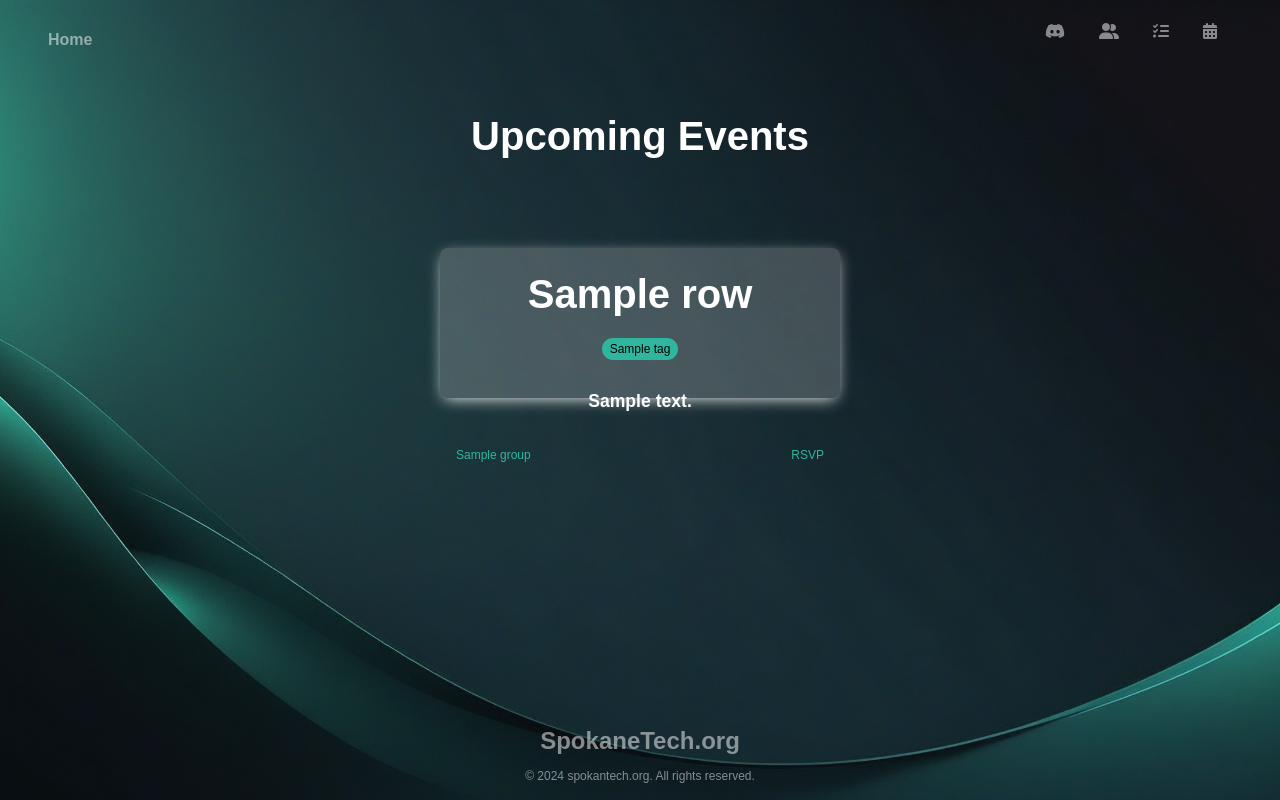
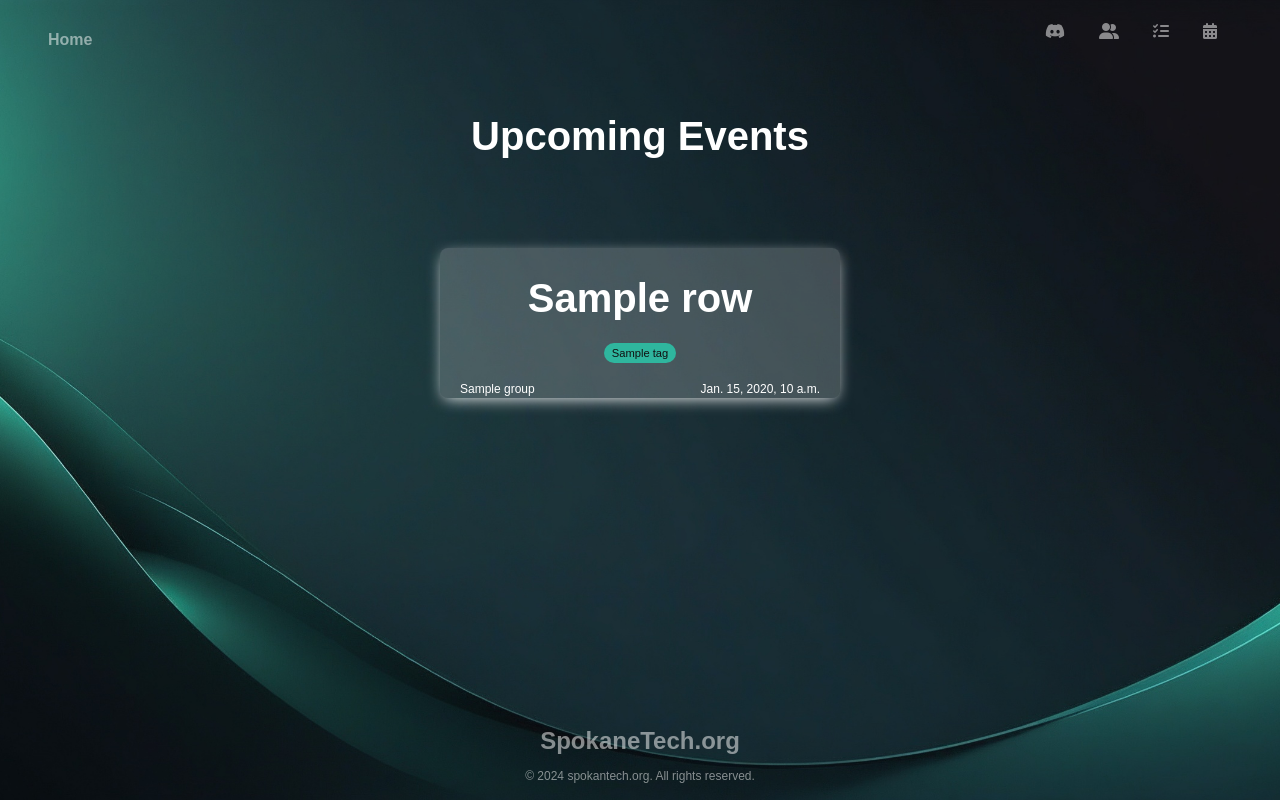
Before and after one commit to SpokaneTech/SpokaneTech_Py, a Django app: template src/web/templates/web/full/list/events.html in a window 1280 px wide. Run offline with Django 5.2, Linux system fonts and the light colour scheme; the template is opened without the code that fills it: most values are stand-ins (such as "Sample title", 1, 10 or a date in 2020); parts of the project's set-up code (start-up, migrations or seed data) failed here and were passed over; some libraries are stand-ins or nearby versions.

Commit message:
styling for list views

```diff
--- a/src/static/spokanetech/css/index-styles.css
+++ b/src/static/spokanetech/css/index-styles.css
@@ -1,7 +1,6 @@
 :root {
-    --gradient-color: linear-gradient(352deg, rgba(2, 0, 36, 1) 0%, rgba(0, 212, 255, 1) 0%, rgba(10, 99, 189) 13%, rgba(14, 55, 163, 1) 35%, rgba(20, 9, 121, 1) 68%);
     --light: #fff;
-    --dark: #000;
+    --dark: #111;
     --gunmetal: hsla(197, 36%, 15%, 1);
     --keppel: hsla(169, 59%, 45%, 1);
     --persian-green: hsla(171, 58%, 40%, 1);
@@ -305,10 +304,10 @@ footer .copyright {
   }
 
   .list-card {
-    background-color: rgba(255, 255, 255, 0.2);;
+    background-color: rgba(255, 255, 255, 0.2);
     border-radius: 0.5rem;
     box-shadow: 0rem 0.25rem 1rem -0.25rem var(--light, rgb(255, 255, 255));
-    padding: 1rem;
+    padding: 20px;
     width: 400px; /* Fixed width */
     height: 150px; /* Fixed height */
     text-align: center;
@@ -324,8 +323,8 @@ footer .copyright {
     font-size: 2.5rem;
 }
 .list-card .description {
+    font-weight: bold;
     font-size: 1.1rem;
-    font-weight: bold;
     margin-top: 1rem;
     margin-bottom: 1rem;
 }
@@ -335,7 +334,7 @@ footer .copyright {
 }
 
 .tag {
-    font-size: .75rem;
+    font-size: .7rem;
     margin-left: .5rem;
     margin-right: .5rem;
     padding: .25rem .5rem;
@@ -361,9 +360,10 @@ footer .copyright {
     justify-content: space-between; /* Two columns, left and right justified */
     align-items: center;
     width: 100%;
-    margin-top: 1rem;
+    margin-top: .25rem;
     font-size: .75rem;
-    color: var(--accent-color);
+    /* color: var(--accent-color); */
+    color: var(--light);
     text-decoration: none !important;
 }
 .footer-left {
@@ -387,6 +387,10 @@ footer .copyright {
 .list-card:hover .description {
     color: var(--accent, hsla(169, 59%, 45%, 1));
 }
+.list-card:hover .split-footer {
+    color: var(--accent, hsla(169, 59%, 45%, 1));
+}
+
 
 .detail h1 {
     font-size: 2.5rem;
--- a/src/web/templates/web/partials/list/events.htm
+++ b/src/web/templates/web/partials/list/events.htm
@@ -1,21 +1,18 @@
 <section class="about">
-<h1 class="fade-in-blur" style="--fade-duration: .5s;">Upcoming Events</h1>
+<h1 class="fade-in-blur" style="--fade-duration: 0.5s;">Upcoming Events</h1>
 
-<div class="list-card-container blur-group-container fade-in-blur" style="--fade-duration: 1s;">
+<div class="list-card-container blur-group-container fade-in-blur" style="--fade-duration: 0.75s;">
     {% for row in queryset %}
     <div class="list-card" hx-get="{% url 'web:get_techevent' row.pk %}" hx-target="#body_main" hx-push-url="true">
         <div class="title">{{ row.name }}</div>
         <div class="tag-container">
             {% for tag in row.tags.all %}
-            <span class="tag">{{ tag }}</span>
+            <small><span class="tag">{{ tag }}</span></small>
             {% endfor %}
         </div>
-        <div class="description">
-            {{ row.description|truncatewords_html:30 }}
-        </div>
         <div class="split-footer">
-            <div class="footer-left">{% if row.group %}<a href="{{ row.group.get_absolute_url }}">{{ row.group.name }}</a>{% endif %}</div>
-            <div class="footer-right">{% if row.url %}<a href="{{ row.url }}" target="_blank">RSVP</a>{% endif %}</div>
+            <div class="footer-left">{% if row.group %}{{ row.group.name }}{% endif %}</div>
+            <div class="footer-right">{% if row.date_time %}{{ row.date_time }}{% endif %}</div>
         </div>
     </div>
     {% endfor %}
```
Also changed, not shown: src/web/templates/web/partials/list/groups.htm (+2 -7 lines).
